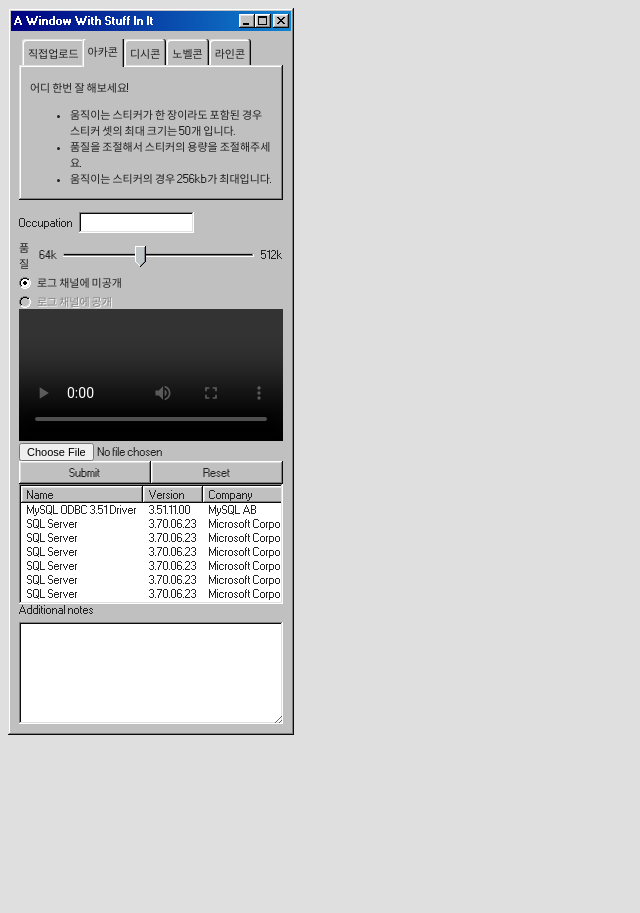
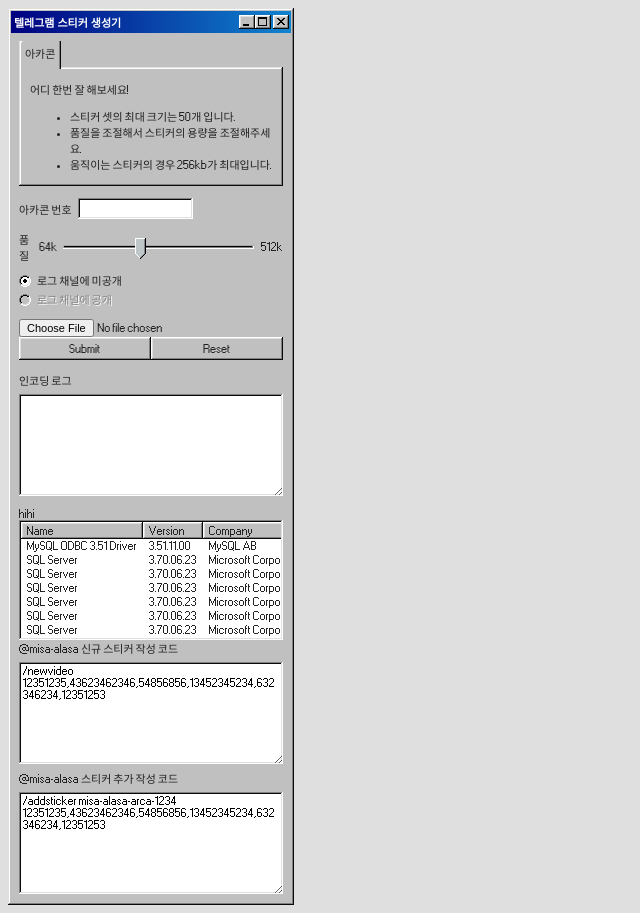
Before and after one commit to misa-lili/misa-alasa, a SvelteKit app: page / in a window 1280 px wide. Shown: the whole page, without its empty margins (0-640 px from the left). Before the commit the page ends 800 px from the top, so only its background shows below. Built offline with nearby package versions, Linux system fonts and the light colour scheme.

Commit message:
feat: test 🚧

```diff
--- a/src/routes/+page.svelte
+++ b/src/routes/+page.svelte
@@ -8,13 +8,21 @@
 	});
 
 	const transcode = async ({ target: { files } }) => {
-		const ffmpeg = createFFmpeg({ log: true });
+		const ffmpeg = createFFmpeg();
+		ffmpeg.setLogger(({ type, message }) => {
+			console.log({ type, message });
+			const textarea = window.document.getElementById('text19');
+			textarea.value += `${type}: ${message}\n`;
+			textarea.scrollTop = textarea.scrollHeight;
+		});
 		const { name } = files[0];
 		await ffmpeg.load();
 		ffmpeg.FS('writeFile', name, await fetchFile(files[0]));
 		await ffmpeg.run(
 			'-i',
 			name,
+			'-row-mt',
+			'1',
 			'-r',
 			'30',
 			'-t',
@@ -24,23 +32,29 @@
 			'libvpx-vp9',
 			'-pix_fmt',
 			'yuva420p',
-			'-s',
-			'512x512',
-			'-row-mt',
-			'1',
+			'-vf',
+			'scale=512:512',
+			'-b:v',
+			'256k',
 			'output.webm'
 		);
 		const data = ffmpeg.FS('readFile', 'output.webm');
-		const video = document.getElementById('player');
-		const source = document.createElement('source');
-		const url = URL.createObjectURL(new Blob([data.buffer]));
-		source.setAttribute('src', url);
-		source.setAttribute('type', 'video/webm');
+		const blob = new Blob([data.buffer], { type: 'video/webm' });
+		// const video = window.document.querySelector('video#player');
 
-		video.appendChild(source);
-		video.load();
-		video.play();
-		clickFunction(url);
+		// const source = video?.querySelector('source');
+		// const url = window.URL.createObjectURL(blob);
+
+		// source.setAttribute('src', url);
+		// video.load();
+		// video
+		// 	.play()
+		// 	.then(
+		// 		(ful) => console.log(ful),
+		// 		(rej) => console.log(rej)
+		// 	)
+		// 	.catch((err) => console.log(err));
+		// clickFunction(url);
 	};
 
 	function clickFunction(url) {
@@ -55,7 +69,7 @@
 
 <div class="window container" style="width:280px;">
 	<div class="title-bar">
-		<div class="title-bar-text">A Window With Stuff In It</div>
+		<div class="title-bar-text">텔레그램 스티커 생성기</div>
 		<div class="title-bar-controls">
 			<button aria-label="Minimize" />
 			<button aria-label="Maximize" />
@@ -64,17 +78,17 @@
 	</div>
 	<div class="window-body" style="overflow:hidden;">
 		<menu role="tablist">
-			<li role="tab" aria-selected="false"><a href="#tabs">직접업로드</a></li>
+			<!-- <li role="tab" aria-selected="false"><a href="#tabs">직접업로드</a></li> -->
 			<li role="tab" aria-selected="true"><a href="#tabs">아카콘</a></li>
-			<li role="tab" aria-selected="false"><a href="#tabs">디시콘</a></li>
+			<!-- <li role="tab" aria-selected="false"><a href="#tabs">디시콘</a></li>
 			<li role="tab" aria-selected="false"><a href="#tabs">노벨콘</a></li>
-			<li role="tab" aria-selected="false"><a href="#tabs">라인콘</a></li>
+			<li role="tab" aria-selected="false"><a href="#tabs">라인콘</a></li> -->
 		</menu>
 		<div class="window" role="tabpanel">
 			<div class="window-body">
 				<p>어디 한번 잘 해보세요!</p>
 				<ul>
-					<li>움직이는 스티커가 한 장이라도 포함된 경우 스티커 셋의 최대 크기는 50개 입니다.</li>
+					<li>스티커 셋의 최대 크기는 50개 입니다.</li>
 					<li>품질을 조절해서 스티커의 용량을 조절해주세요.</li>
 					<li>움직이는 스티커의 경우 256kb가 최대입니다.</li>
 				</ul>
@@ -82,17 +96,22 @@
 		</div>
 
 		<br />
+
 		<div class="field-row">
-			<label for="text17">Occupation</label>
+			<label for="text17">아카콘 번호</label>
 			<input id="text17" type="text" />
 		</div>
 
+		<br />
+
 		<div class="field-row" style="width: 100%">
-			<label for="range25">품질</label>
+			<label for="range26">품질</label>
 			<label for="range26">64k</label>
 			<input id="range26" type="range" min="1" max="11" value="5" />
-			<label for="range27">512k</label>
+			<label for="range26">512k</label>
 		</div>
+
+		<br />
 
 		<div class="field-row">
 			<input id="radio5" type="radio" name="first-example" checked />
@@ -103,7 +122,7 @@
 			<label for="radio6">로그 채널에 공개</label>
 		</div>
 
-		<video id="player" controls width="100%" />
+		<br />
 
 		<input type="file" id="uploader" />
 		<div style="display: flex; width: 100%;">
@@ -111,6 +130,16 @@
 			<input style="flex:1;" type="reset" />
 		</div>
 
+		<br />
+
+		<div class="field-row-stacked" style="width: 100%">
+			<label for="text19">인코딩 로그</label>
+			<textarea id="text19" rows="8" value="" readonly />
+		</div>
+
+		<br />
+
+		hihi
 		<div class="sunken-panel" style="height: 120px; width: 100%;">
 			<table class="interactive">
 				<thead>
@@ -175,8 +204,20 @@
 			</table>
 		</div>
 		<div class="field-row-stacked" style="width: 100%">
-			<label for="text20">Additional notes</label>
-			<textarea id="text20" rows="8" />
+			<label for="text20">@misa-alasa 신규 스티커 작성 코드</label>
+			<textarea
+				id="text20"
+				rows="8"
+				value="/newvideo 12351235,43623462346,54856856,13452345234,632346234,12351253"
+			/>
+		</div>
+		<div class="field-row-stacked" style="width: 100%">
+			<label for="text20">@misa-alasa 스티커 추가 작성 코드</label>
+			<textarea
+				id="text21"
+				rows="8"
+				value="/addsticker misa-alasa-arca-1234 12351235,43623462346,54856856,13452345234,632346234,12351253"
+			/>
 		</div>
 	</div>
 </div>
```
